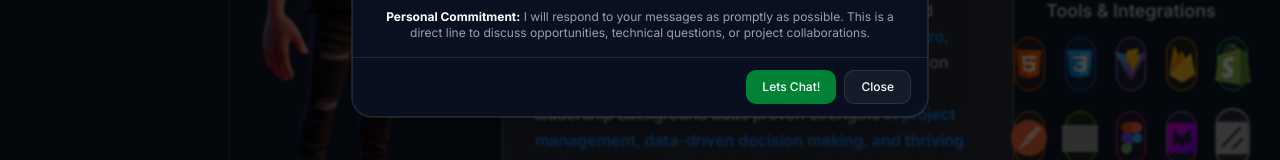
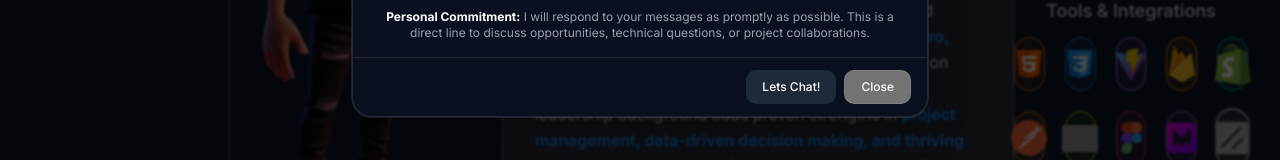
Before and after one commit to Koxone/NexumHub-Next-Tailwind-Firebase, a Next.js app: page / in a window 1280 px wide. Both pictures are taken after a click on the button "Chat with Me!". Shown: the part 628-788 px from the top of the page. Built offline with nearby package versions, Linux system fonts and the light colour scheme; no server answers; grey boxes are pictures that could not be loaded.

Commit message:
Update ChatModal.jsx

```diff
--- a/src/Components/Features/Modals/ChatModal.jsx
+++ b/src/Components/Features/Modals/ChatModal.jsx
@@ -273,19 +273,21 @@ export default function ChatModal({
             {/* Footer - Reduced padding and button sizes */}
             <div className="sticky bottom-0 flex flex-col gap-2 border-t border-white/10 bg-[#0b1020]/95 px-4 py-3 backdrop-blur sm:flex-row sm:justify-end">
               <button
+              title='Coming Soon'
+                disabled
                 type="button"
                 onClick={() => {
                   onAccept?.();
                   closeChatModal();
                 }}
-                className="cursor-pointer rounded-md bg-green-700 px-4 py-2 text-xs font-medium text-white hover:bg-green-800 focus:ring-2 focus:ring-green-500 focus:outline-none"
+                className="cursor-not-allowed rounded-md bg-gray-800 px-4 py-2 text-xs font-medium text-white hover:bg-green-800 focus:ring-2 focus:ring-green-500 focus:outline-none"
               >
                 Lets Chat!
               </button>
               <button
                 type="button"
                 onClick={closeChatModal}
-                className="cursor-pointer rounded-md border border-white/10 bg-white/5 px-4 py-2 text-xs font-medium text-white hover:bg-white/10 focus:ring-2 focus:ring-blue-500 focus:outline-none"
+                className="cursor-pointer rounded-md border border-white/10 bg-neutral-500 px-4 py-2 text-xs font-medium text-white hover:bg-white/10 focus:ring-2 focus:ring-blue-500 focus:outline-none"
               >
                 Close
               </button>
```
